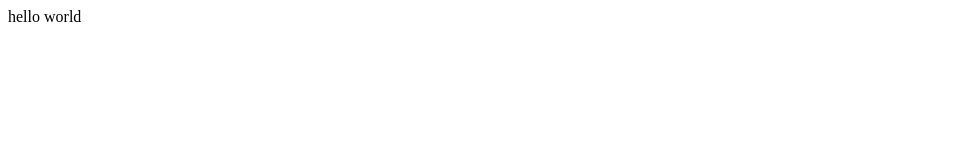
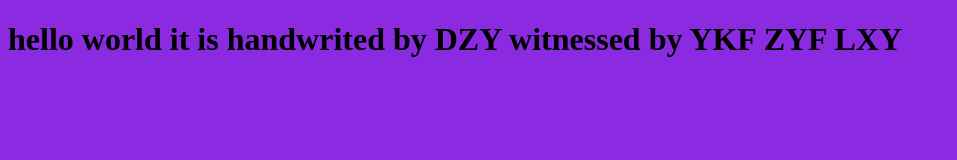
Before and after one commit to DZYNORTH/GitExample-remote, a plain HTML site: page index.html in a window 1280 px wide. Shown: the whole page, without its empty margins (0-957 px from the left). Drawn offline with Linux system fonts and the light colour scheme.

Commit message:
Create git.css; Modified index.html: h1 and import git.css

```diff
--- /dev/null
+++ b/git.css
@@ -0,0 +1,3 @@
+body{
+    background-color: blueviolet;
+}
--- a/index.html
+++ b/index.html
@@ -5,10 +5,13 @@
     <meta charset="UTF-8">
     <meta http-equiv="X-UA-Compatible" content="IE=edge">
     <meta name="viewport" content="width=device-width, initial-scale=1.0">
+    <link rel="stylesheet" type="text/css" href="git.css">
     <title>使用教学</title>
 </head>
 
 <body>
-    hello world
+    <h1>hello world
+    it is handwrited by DZY
+    witnessed by YKF ZYF LXY<h1>
 </body>
 </html>
```
